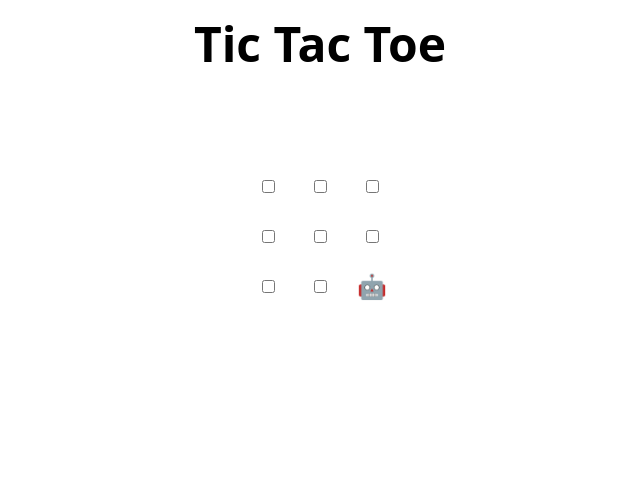
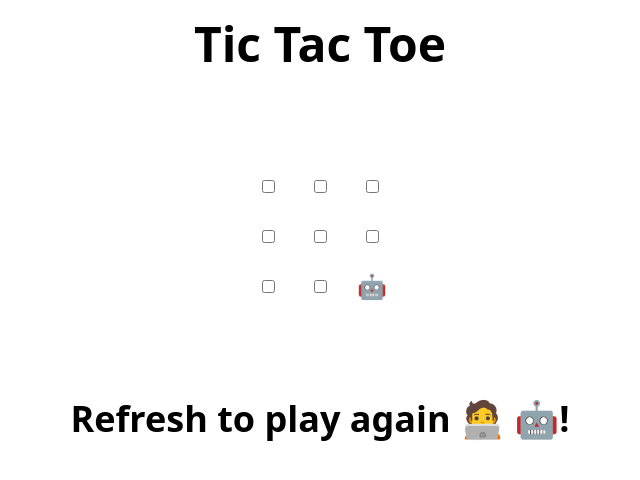
Before and after one commit to diegomartinez7/introduction-to-github, a plain HTML site: page index.html in a window 1280 px wide. Shown: the whole page, without its empty margins (320-960 px from the left). Drawn offline with Linux system fonts and the light colour scheme.

Commit message:
Update index.html
jljhkñjhn

```diff
--- a/index.html
+++ b/index.html
@@ -47,7 +47,7 @@
   </tr>
 </table>
 
-<h2 hidden>Game over, refresh to play again 🧑‍💻 🤖!</h2>
+<h2>Refresh to play again 🧑‍💻 🤖!</h2>
 
 <script>
   // Initialization
```
